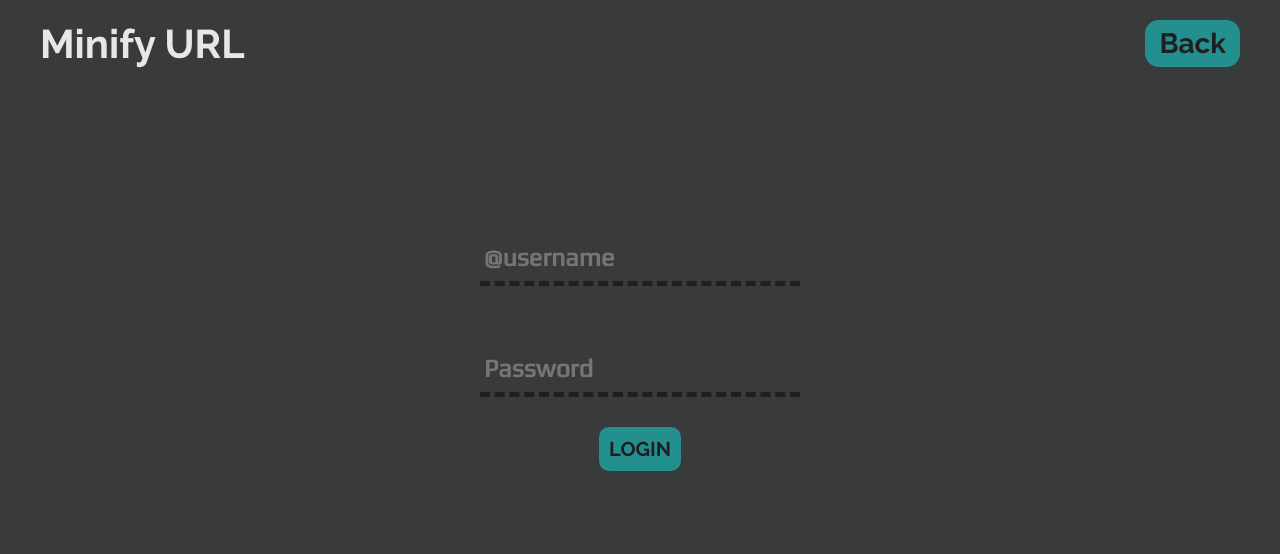
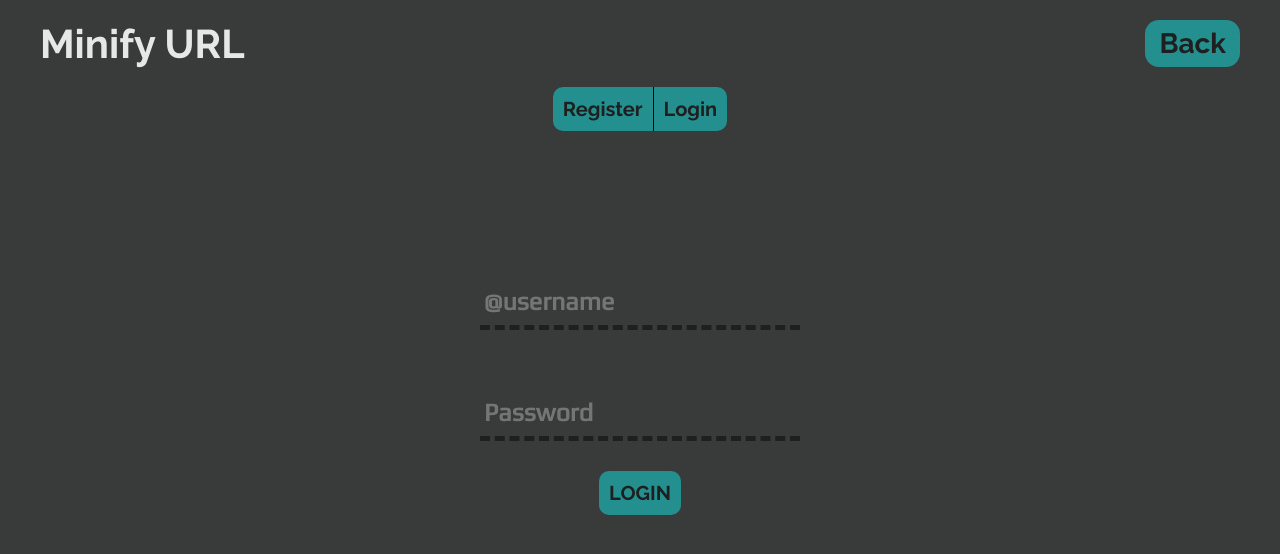
Before and after one commit to poximy/goly, a Svelte app: page / in a window 1280 px wide. Both pictures are taken after a click on the button "My Urls". Shown: the top 554 px of the page. Built offline with nearby package versions, Linux system fonts and the light colour scheme.

Commit message:
Add register/login functionality

```diff
--- a/src/components/auth/Auth.svelte
+++ b/src/components/auth/Auth.svelte
@@ -1,13 +1,25 @@
 <script lang="ts">
   export let jwtToken: string
-  import token from "@api/auth";
+  import { token, register } from "@api/auth";
 
+  // authentication variables
   let user: string = "";
   let password: string = "";
   let loginError = false;
 
+  // registration variables
+  let login = true;
+  let confirmPassword = "";
 
   const fromHandler = async () => {
+    if (!login && (password === confirmPassword)) {
+       const res = await register(user, password)
+       if (res === null || res === false){
+         loginError = true
+         return
+       }
+    }
+
     const res = await token(user, password);
     if (res !== null && res.access_token) {
       jwtToken = res.access_token;
@@ -20,7 +32,13 @@
       password = "";
     }
   };
+
 </script>
+
+<div class="action">
+  <button class="register" on:click={() => login = false}>Register</button>
+  <button class="login" on:click={() => login = true}>Login</button>
+</div>
 
 <div class="auth">
   <form on:submit|preventDefault={fromHandler}>
@@ -40,6 +58,16 @@
         bind:value={password}
       />
     </div>
+    {#if !login}
+      <div class="field">
+        <input
+                type="password"
+                class="input"
+                placeholder="Confirm Password"
+                bind:value={confirmPassword}
+        />
+      </div>
+    {/if}
     <button type="submit">LOGIN</button>
     {#if loginError}
       <p>Incorrect username or password</p>
@@ -48,6 +76,25 @@
 </div>
 
 <style>
+  .action {
+    display: flex;
+    justify-content: center;
+  }
+
+  .action button {
+    font-size: 1.25em;
+    margin: 0;
+  }
+
+  .register {
+    border-radius: 0.5em 0 0 0.5em;
+  }
+
+  .login {
+    border-left: 1px solid black;
+    border-radius: 0 0.5em 0.5em 0;
+  }
+
   .auth {
     display: flex;
     justify-content: center;
```
